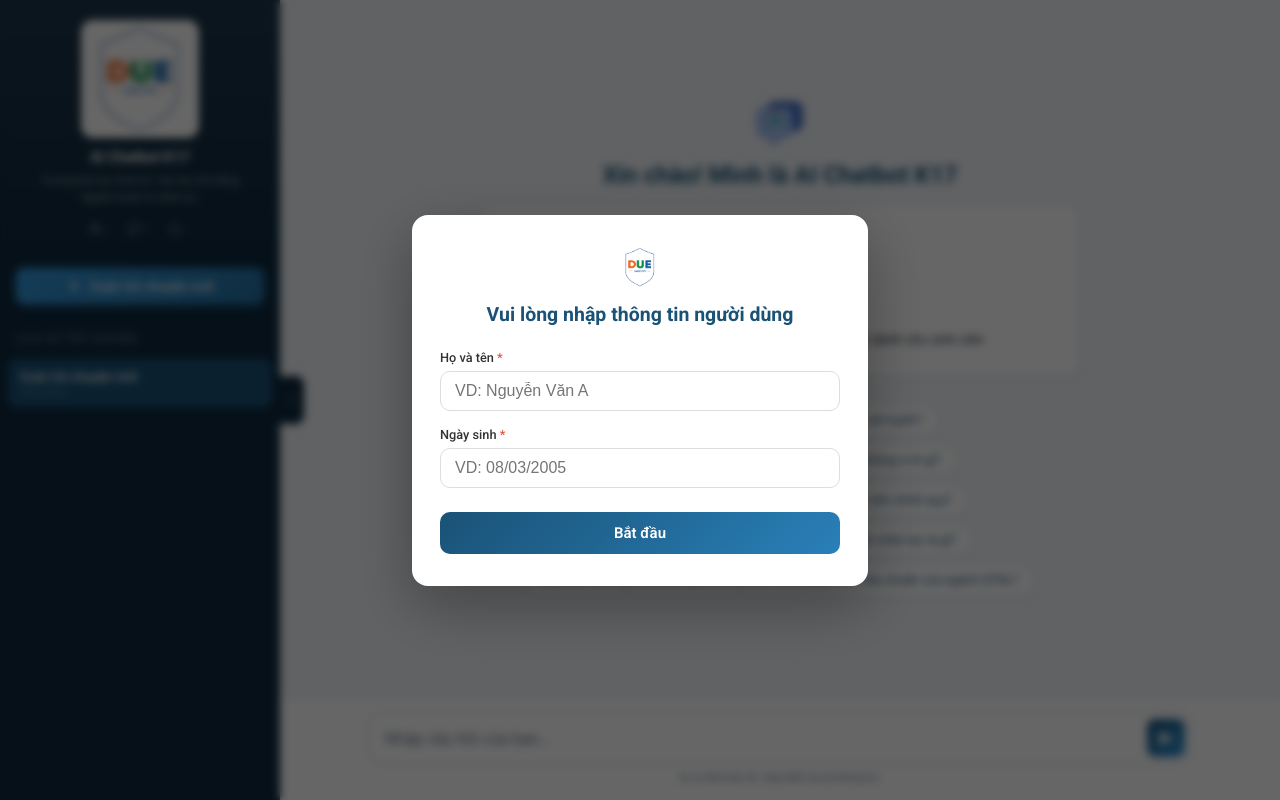
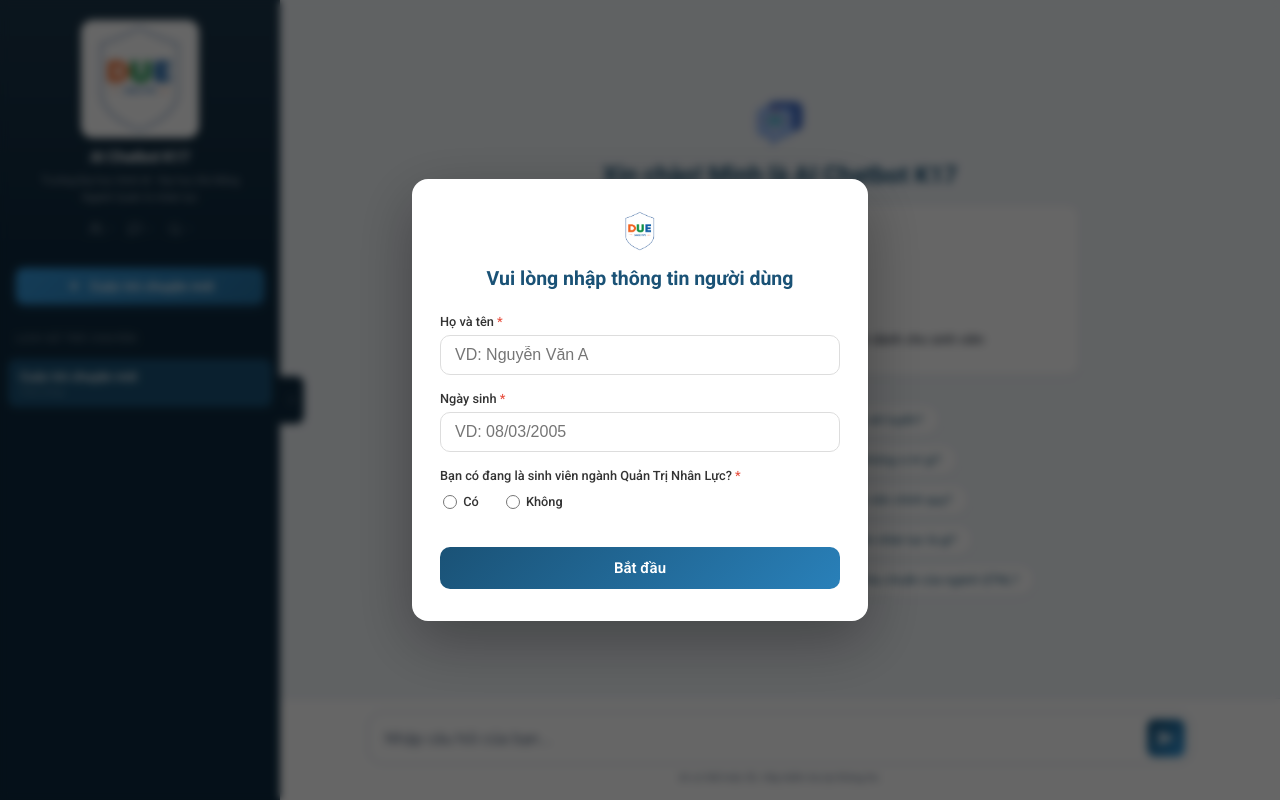
Before and after one commit to karl-tran-2002/dueagent, a plain HTML site: page frontend/index.html in a window 1280 px wide. Drawn offline with nearby package versions, Linux system fonts and the light colour scheme; no server answers.

Commit message:
add check if QTNL sv

```diff
--- a/frontend/css/style.css
+++ b/frontend/css/style.css
@@ -1559,3 +1559,30 @@ button {
 .user-info-submit-btn:active {
   transform: scale(0.98);
 }
+
+.user-info-radio-group {
+  display: flex;
+  gap: 24px;
+  padding: 4px 0;
+}
+
+.user-info-radio-label {
+  display: flex;
+  align-items: center;
+  gap: 8px;
+  cursor: pointer;
+  font-size: 0.95rem;
+  color: #333;
+  user-select: none;
+}
+
+.user-info-radio-label input[type="radio"] {
+  width: 14px;
+  height: 14px;
+  accent-color: #2980b9;
+  margin: 3px;
+  cursor: pointer;
+  vertical-align: middle;
+  position: relative;
+  top: -1px;
+}
--- a/frontend/index.html
+++ b/frontend/index.html
@@ -138,6 +138,17 @@
           <label for="user-info-dob">Ngày sinh <span class="required">*</span></label>
           <input type="text" id="user-info-dob" placeholder="VD: 08/03/2005" maxlength="10" inputmode="numeric" required>
         </div>
+        <div class="user-info-field">
+          <label>Bạn có đang là sinh viên ngành Quản Trị Nhân Lực? <span class="required">*</span></label>
+          <div class="user-info-radio-group">
+            <label class="user-info-radio-label">
+              <input type="radio" name="is-student" value="true" required> Có
+            </label>
+            <label class="user-info-radio-label">
+              <input type="radio" name="is-student" value="false"> Không
+            </label>
+          </div>
+        </div>
         <button type="submit" class="user-info-submit-btn">Bắt đầu</button>
       </form>
     </div>
--- a/frontend/js/app.js
+++ b/frontend/js/app.js
@@ -127,6 +127,8 @@ const App = {
 
       const fullName = document.getElementById('user-info-name').value.trim();
       const dob = document.getElementById('user-info-dob').value.trim();
+      const isStudentEl = form.querySelector('input[name="is-student"]:checked');
+      const isStudent = isStudentEl ? isStudentEl.value === 'true' : null;
 
       // --- Validation ---
       const errors = [];
@@ -150,6 +152,8 @@ const App = {
         }
       }
 
+      if (isStudent === null) errors.push('Vui lòng chọn một đáp án.');
+
       if (errors.length > 0) {
         this._showModalError(errors[0]);
         return;
@@ -167,7 +171,7 @@ const App = {
         const res = await fetch(CONFIG.N8N_NEW_USER_URL, {
           method: 'POST',
           headers: { 'Content-Type': 'application/json' },
-          body: JSON.stringify({ userId, fullName, dob }),
+          body: JSON.stringify({ userId, fullName, dob, isStudent }),
         });
 
         if (!res.ok) {
@@ -182,7 +186,7 @@ const App = {
       }
 
       // Lưu vào localStorage sau khi webhook thành công
-      Storage.setUserInfo({ fullName, dob, userId });
+      Storage.setUserInfo({ fullName, dob, isStudent, userId });
       localStorage.setItem(CONFIG.STORAGE_KEYS.USER_ID, userId);
 
       // Track người dùng mới (visitor count)
```
